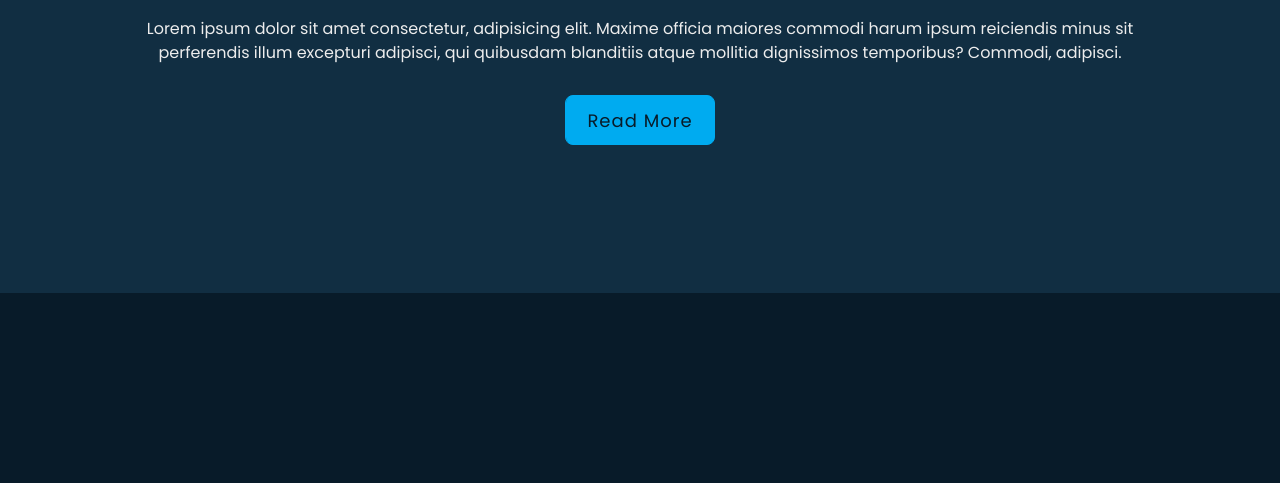
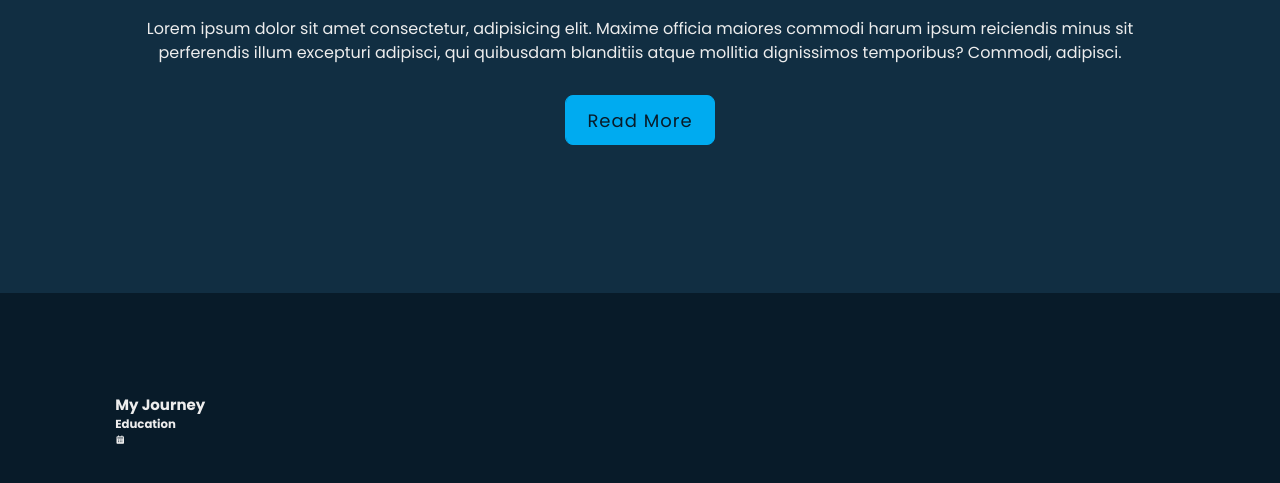
Before and after one commit to AndreiExtr/Portfolio, a plain HTML site: page index.html in a window 1280 px wide. Shown: the part 1307-1790 px from the top of the page. Drawn offline with nearby package versions, Linux system fonts and the light colour scheme.

Commit message:
education-box

```diff
--- a/index.html
+++ b/index.html
@@ -80,7 +80,21 @@
 
     <!-- education section design -->
     <section class="education" id="education">
+        <h2 class="heading">My <span>Journey</span></h2>
 
+        <div class="education-row">
+            <div class="education-rcolumn">
+                <h3 class="title">Education</h3>
+
+                <div class="education-box">
+                    <div class="education-content">
+                        <div class="content">
+                            <div class="year"><i class='bx bxs-calendar'></i></div>
+                        </div>
+                    </div>
+                </div>
+            </div>
+        </div>
     </section>
 
     <!-- skills section design -->
```
